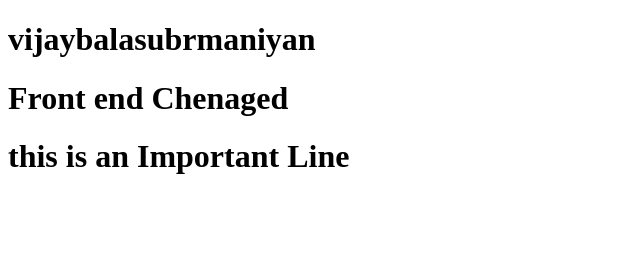
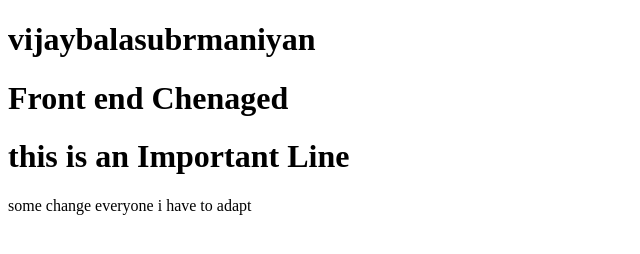
Before and after one commit to vijay82352/samplerepo, a plain HTML site: page index.html in a window 1280 px wide. Shown: the whole page, without its empty margins (0-640 px from the left). Drawn offline with Linux system fonts and the light colour scheme.

Commit message:
Update index.html

```diff
--- a/index.html
+++ b/index.html
@@ -11,5 +11,6 @@
     </h1>
     <h1>Front end Chenaged</h1>
     <h1>this is an Important Line</h1>
+    some change everyone i have to adapt
 </body>
 </html>
```
